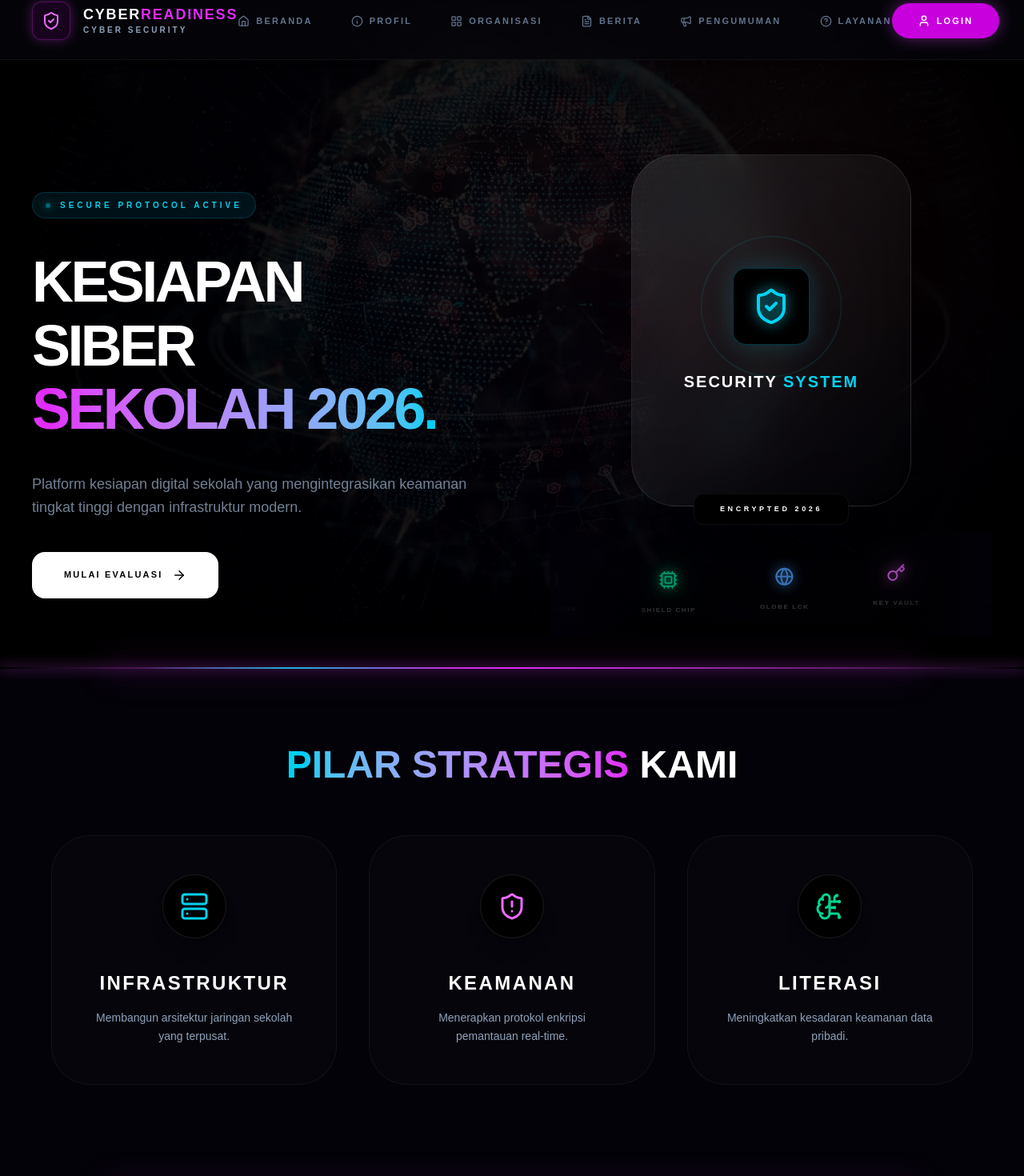
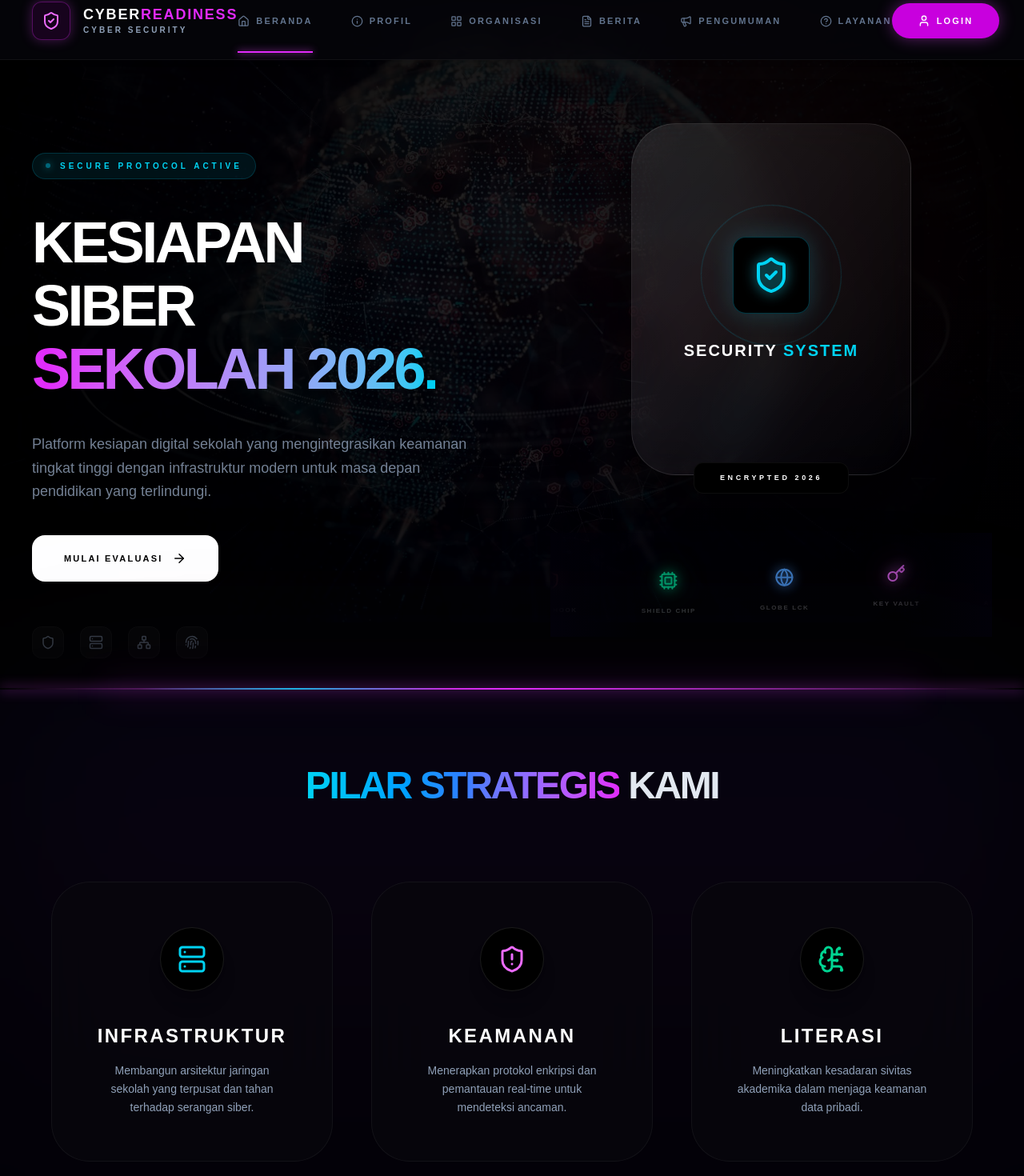
Before and after one commit to Edwinn1711/cyber-backend, a Next.js app: page / in a window 1280 px wide. Shown: the part 22-1492 px from the top of the page at 80% size. Built offline with nearby package versions, Linux system fonts and the light colour scheme.

Commit message:
fix: total cleanup of JSX tags and syntax errors

```diff
--- a/app/(loginregister)/page.tsx
+++ b/app/(loginregister)/page.tsx
@@ -636,14 +636,15 @@ export default function CyberLandingDark() {
 
   return (
     <div className="flex flex-col min-h-screen w-full bg-black text-slate-200 overflow-x-hidden selection:bg-fuchsia-500/30 relative">
-
-      {/* 1. BACKGROUND GLOBAL */}
       <PersistentUniverse bgIdx={bgIdx} />
       <UltraGodTierParticleSystem />
 
-      {/* 2. HEADER NAVBAR */}
+
+
       <header className="fixed top-0 left-0 right-0 z-[100] w-full border-b border-white/5 bg-[#05050a]/80 backdrop-blur-xl shadow-md">
   <div className="max-w-[1400px] mx-auto px-6 lg:px-10 h-20 lg:h-24 flex items-center justify-between">
+
+    {/* AREA KIRI: LOGO */}
     <div className="flex items-center gap-3 lg:gap-4 shrink-0 relative z-[110]">
        <div className="w-10 h-10 lg:w-12 lg:h-12 bg-fuchsia-600/10 border border-fuchsia-500/30 rounded-xl flex items-center justify-center shadow-[0_0_15px_rgba(217,70,239,0.3)]">
           <ShieldCheck size={24} className="text-fuchsia-400" />
@@ -654,31 +655,70 @@ export default function CyberLandingDark() {
        </div>
     </div>
 
+    {/* AREA TENGAH: NAVIGASI DESKTOP (Tetap Hidden di HP) */}
     <nav className="hidden lg:flex flex-1 justify-center items-center gap-8 xl:gap-12 h-full">
-            {[ { icon: Home, label: 'Beranda', active: true }, { icon: Info, label: 'Profil' }, { icon: LayoutGrid, label: 'Organisasi' }, { icon: FileText, label: 'Berita' }, { icon: Megaphone, label: 'Pengumuman' }, { icon: HelpCircle, label: 'Layanan' } ].map((item, idx) => (
+        {[
+          { icon: Home, label: 'Beranda', active: true },
+          { icon: Info, label: 'Profil' },
+          { icon: LayoutGrid, label: 'Organisasi' },
+          { icon: FileText, label: 'Berita' },
+          { icon: Megaphone, label: 'Pengumuman' },
+          { icon: HelpCircle, label: 'Layanan' }
+        ].map((item, idx) => (
           <div key={idx} className="relative flex items-center gap-2 text-[11px] uppercase tracking-[0.2em] font-black cursor-pointer transition-colors text-slate-500 hover:text-white group">
             <item.icon size={15} className="group-hover:text-fuchsia-400" />
             {item.label}
+            {item.active && <div className="absolute -bottom-8 w-full h-[2px] bg-fuchsia-500 shadow-[0_0_10px_#d946ef]" />}
           </div>
         ))}
     </nav>
 
+    {/* AREA KANAN: LOGIN + HAMBURGER (Mobile) */}
     <div className="flex items-center gap-4 relative z-[110]">
-            <button onClick={() => setIsLoginOpen(true)} className="flex items-center gap-2 px-5 py-2.5 lg:px-8 lg:py-3.5 bg-fuchsia-600 text-white rounded-full font-black text-[10px] lg:text-[11px] tracking-[0.2em] uppercase hover:bg-fuchsia-500 transition-all shadow-[0_0_20px_rgba(217,70,239,0.4)]">
+      <button
+          onClick={() => setIsLoginOpen(true)}
+          className="flex items-center gap-2 px-5 py-2.5 lg:px-8 lg:py-3.5 bg-fuchsia-600 text-white rounded-full font-black text-[10px] lg:text-[11px] tracking-[0.2em] uppercase hover:bg-fuchsia-500 transition-all shadow-[0_0_20px_rgba(217,70,239,0.4)]"
+      >
           <User size={16} /> <span className="hidden sm:inline">LOGIN</span>
       </button>
-            <button onClick={() => setIsMobileMenuOpen(!isMobileMenuOpen)} className="lg:hidden p-2.5 bg-white/5 border border-white/10 rounded-xl text-white">
+
+      {/* Tombol Hamburger - HANYA MUNCUL DI HP */}
+      <button
+        onClick={() => setIsMobileMenuOpen(!isMobileMenuOpen)}
+        className="lg:hidden p-2.5 bg-white/5 border border-white/10 rounded-xl text-white hover:bg-white/10 transition-all"
+      >
         {isMobileMenuOpen ? <X size={24} /> : <LayoutGrid size={24} />}
       </button>
     </div>
+
   </div>
 
+  {/* ========================================================================= */}
+  {/* OVERLAY MENU MOBILE (MUNCUL SAAT KLIK HAMBURGER)                         */}
+  {/* ========================================================================= */}
   <AnimatePresence>
     {isMobileMenuOpen && (
-            <motion.div initial={{ opacity: 0, y: -20 }} animate={{ opacity: 1, y: 0 }} exit={{ opacity: 0, y: -20 }} className="absolute top-full left-0 w-full bg-[#05050a]/95 backdrop-blur-2xl border-b border-white/10 py-8 px-6 lg:hidden flex flex-col gap-6 shadow-2xl">
-              {[ { icon: Home, label: 'Beranda' }, { icon: Info, label: 'Profil' }, { icon: LayoutGrid, label: 'Organisasi' }, { icon: FileText, label: 'Berita' }, { icon: Megaphone, label: 'Pengumuman' }, { icon: HelpCircle, label: 'Layanan' } ].map((item, idx) => (
-                <div key={idx} onClick={() => setIsMobileMenuOpen(false)} className="flex items-center gap-4 p-4 rounded-2xl bg-white/5 text-slate-300 font-bold tracking-widest text-xs uppercase hover:text-fuchsia-400">
-                  <item.icon size={18} /> {item.label}
+      <motion.div
+        initial={{ opacity: 0, y: -20 }}
+        animate={{ opacity: 1, y: 0 }}
+        exit={{ opacity: 0, y: -20 }}
+        className="absolute top-full left-0 w-full bg-[#05050a]/95 backdrop-blur-2xl border-b border-white/10 py-8 px-6 lg:hidden flex flex-col gap-6 shadow-2xl"
+      >
+        {[
+          { icon: Home, label: 'Beranda' },
+          { icon: Info, label: 'Profil' },
+          { icon: LayoutGrid, label: 'Organisasi' },
+          { icon: FileText, label: 'Berita' },
+          { icon: Megaphone, label: 'Pengumuman' },
+          { icon: HelpCircle, label: 'Layanan' }
+        ].map((item, idx) => (
+          <div
+            key={idx}
+            onClick={() => setIsMobileMenuOpen(false)}
+            className="flex items-center gap-4 p-4 rounded-2xl bg-white/5 border border-white/5 text-slate-300 font-bold tracking-widest text-xs uppercase hover:bg-fuchsia-600/20 hover:text-fuchsia-400 transition-all"
+          >
+            <item.icon size={18} />
+            {item.label}
           </div>
         ))}
       </motion.div>
@@ -686,15 +726,26 @@ export default function CyberLandingDark() {
   </AnimatePresence>
 </header>
 
-      {/* 3. KONTEN UTAMA */}
-      <main className="relative z-10 w-full pt-24 lg:pt-44">
+      {/* ========================================================================= */}
+      {/* KONTEN UTAMA (SISTEM 5 HALAMAN DENGAN PEMISAH BERCAHAYA)                   */}
+      {/* ========================================================================= */}
+      <div className="relative z-10 w-full pt-36 lg:pt-44">
 
-        {/* --- HALAMAN 1: HERO --- */}
-        <section className="relative min-h-screen lg:min-h-[calc(100vh-120px)] flex items-center justify-center w-full max-w-[1400px] mx-auto px-6 lg:px-10 pt-24 pb-10 lg:py-0">
-           <div className="flex flex-col lg:grid lg:grid-cols-2 gap-6 lg:gap-24 items-center w-full">
-              <div className="relative w-full flex flex-col items-center justify-center order-1 lg:order-2 gap-2 lg:gap-6">
+{/* ========================================================================= */}
+        {/* SECTION 1: HERO (MOBILE: CENTER + STACKED | DESKTOP: LEFT + SIDE-BY-SIDE) */}
+        {/* ========================================================================= */}
+        <section className="relative min-h-screen lg:min-h-[calc(100vh-120px)] flex items-center justify-center w-full max-w-[1400px] mx-auto px-6 lg:px-10 pt-28 pb-10 lg:py-0">
+           <div className="flex flex-col lg:grid lg:grid-cols-2 gap-16 lg:gap-24 items-center w-full">
+
+{/* --- AREA WIDGET & MARQUEE (REVISI: BALANCE & PROPORTIONAL) --- */}
+<div className="relative w-full flex flex-col items-center justify-center order-1 lg:order-2 pt-10 lg:pt-0 pb-32 lg:pb-16 gap-12 lg:gap-16">
+
+                 {/* 3D SECURITY CARD */}
                  <div className="relative" style={{ perspective: 2000 }}>
-                    <motion.div style={{ rotateX, rotateY, transformStyle: "preserve-3d" }} className="relative w-[240px] h-[300px] sm:w-[280px] sm:h-[350px] lg:w-[350px] lg:h-[440px] bg-gradient-to-br from-white/10 to-transparent backdrop-blur-xl rounded-[2.5rem] lg:rounded-[3.5rem] p-1 shadow-2xl border border-white/10 flex flex-col items-center justify-center group/card">
+                    <motion.div
+                       style={{ rotateX, rotateY, transformStyle: "preserve-3d" }}
+                       className="relative w-[240px] h-[300px] sm:w-[280px] sm:h-[350px] lg:w-[350px] lg:h-[440px] bg-gradient-to-br from-white/10 to-transparent backdrop-blur-xl rounded-[2.5rem] lg:rounded-[3.5rem] p-1 shadow-[0_40px_80px_rgba(0,0,0,0.6)] border border-white/10 flex flex-col items-center justify-center group/card"
+                    >
                        <div className="relative flex items-center justify-center mb-6 lg:mb-8" style={{ transform: "translateZ(60px)" }}>
                           <div className="absolute w-32 h-32 lg:w-44 lg:h-44 border border-cyan-500/20 rounded-full animate-[spin_20s_linear_infinite]" />
                           <div className="w-16 h-16 lg:w-24 lg:h-24 bg-black border border-cyan-500/30 rounded-2xl flex items-center justify-center shadow-[0_0_30px_rgba(34,211,238,0.2)]">
@@ -702,92 +753,194 @@ export default function CyberLandingDark() {
                           </div>
                        </div>
                        <div className="text-center" style={{ transform: "translateZ(40px)" }}>
-                          <h3 className="text-lg lg:text-xl font-black text-white tracking-[0.1em] uppercase">Security <span className="text-cyan-400">System</span></h3>
+                          <h3 className="text-lg lg:text-xl font-black text-white tracking-[0.1em] uppercase">
+                             Security <span className="text-cyan-400">System</span>
+                          </h3>
                        </div>
-                       <div className="absolute -bottom-4 lg:-bottom-6 px-8 py-3 bg-black border border-white/5 text-white rounded-xl text-[7px] lg:text-[9px] font-black tracking-[0.4em]" style={{ transform: "translateZ(70px)" }}>ENCRYPTED 2026</div>
+                       <div className="absolute -bottom-4 lg:-bottom-6 px-8 py-3 bg-black border border-white/5 text-white rounded-xl text-[7px] lg:text-[9px] font-black tracking-[0.4em]" style={{ transform: "translateZ(70px)" }}>
+                         ENCRYPTED 2026
+                       </div>
                     </motion.div>
                  </div>
-                 <div className="w-full max-w-[100vw]"><CyberHiveMarquee /></div>
+
+                 {/* LOGO MARQUEE - Diberi Jarak Pas Melalui Gap Container */}
+                 <div className="w-full max-w-[100vw]">
+                    <CyberHiveMarquee />
                  </div>
-              <div className="flex flex-col items-center lg:items-start text-center lg:text-left space-y-6 lg:space-y-10 w-full order-2 lg:order-1 pt-2 lg:pt-0">
-                 <div className="inline-flex items-center gap-3 px-4 py-2 bg-cyan-500/10 border border-cyan-500/20 text-cyan-400 rounded-full text-[9px] lg:text-[10px] font-black tracking-[0.4em] uppercase backdrop-blur-md">
-                   <div className="w-1.5 h-1.5 rounded-full bg-cyan-500 animate-pulse shadow-[0_0_10px_#22d3ee]"/> SECURE PROTOCOL ACTIVE
+
               </div>
-                 <h2 className="text-4xl sm:text-5xl lg:text-7xl font-black text-white tracking-tighter leading-[1.1] uppercase">Kesiapan Siber <br/><span className="text-transparent bg-clip-text bg-gradient-to-r from-blue-400 via-fuchsia-500 to-cyan-400 animate-gradient-x">Sekolah 2026.</span></h2>
-                 <p className="text-sm lg:text-lg font-medium text-slate-400 leading-relaxed max-w-xl opacity-80">Platform kesiapan digital sekolah yang mengintegrasikan keamanan tingkat tinggi dengan infrastruktur modern.</p>
+
+              {/* --- AREA TEKS (HP: BAWAH | LAPTOP: KIRI) --- */}
+              <div className="flex flex-col items-center lg:items-start text-center lg:text-left space-y-8 lg:space-y-10 w-full order-2 lg:order-1">
+                 <motion.div
+                    initial={{ opacity: 0, y: 10 }}
+                    animate={{ opacity: 1, y: 0 }}
+                    className="inline-flex items-center gap-3 px-4 py-2 bg-cyan-500/10 border border-cyan-500/20 text-cyan-400 rounded-full text-[9px] lg:text-[10px] font-black tracking-[0.4em] uppercase backdrop-blur-md"
+                 >
+                   <div className="w-1.5 h-1.5 rounded-full bg-cyan-500 animate-pulse shadow-[0_0_10px_#22d3ee]"/>
+                   SECURE PROTOCOL ACTIVE
+                 </motion.div>
+
+                 <h2 className="text-4xl sm:text-5xl lg:text-7xl font-black text-white tracking-tighter leading-[1.1] uppercase">
+                    Kesiapan Siber <br/>
+                    <span className="text-transparent bg-clip-text bg-gradient-to-r from-blue-400 via-fuchsia-500 to-cyan-400 animate-gradient-x">
+                       Sekolah 2026.
+                    </span>
+                 </h2>
+
+                 <p className="text-sm lg:text-lg font-medium text-slate-400 leading-relaxed max-w-xl opacity-80">
+                    Platform kesiapan digital sekolah yang mengintegrasikan keamanan tingkat tinggi dengan infrastruktur modern untuk masa depan pendidikan yang terlindungi.
+                 </p>
+
                  <div className="w-full flex justify-center lg:justify-start">
-                   <button onClick={() => setIsLoginOpen(true)} className="group relative w-full sm:w-auto px-10 py-5 bg-white text-black rounded-2xl font-black text-[11px] tracking-[0.2em] uppercase transition-all hover:bg-cyan-400 hover:text-white shadow-xl flex items-center justify-center gap-3">
+                   <button onClick={() => setIsLoginOpen(true)} className="group relative w-full sm:w-auto px-10 py-5 bg-white text-black rounded-2xl font-black text-[11px] tracking-[0.2em] uppercase transition-all hover:bg-cyan-400 hover:text-white hover:shadow-[0_0_30px_rgba(34,211,238,0.5)] flex items-center justify-center gap-3 shadow-xl">
                       Mulai Evaluasi <ArrowRight size={18} className="group-hover:translate-x-2 transition-transform"/>
                    </button>
                  </div>
+
+                 {/* Mini Icons Row (Optional, sesuai seleramu) */}
+                 <div className="pt-4 flex flex-wrap items-center justify-center lg:justify-start gap-5 opacity-40">
+                    {[ Shield, Server, Network, Fingerprint ].map((Icon, i) => (
+                      <div key={i} className="w-10 h-10 rounded-xl border border-white/5 bg-white/5 flex items-center justify-center text-slate-400">
+                         <Icon size={18} />
                       </div>
+                    ))}
+                 </div>
+              </div>
+
            </div>
         </section>
 
         <SectionDivider />
 
-        {/* --- HALAMAN 2: PILAR STRATEGIS --- */}
-        <section className="relative w-full bg-[#030208] z-20 pb-32 pt-24 border-b border-white/5 shadow-2xl">
-          <div className="max-w-[1600px] mx-auto px-6 lg:px-16 relative z-10 text-center">
-            <h2 className="text-3xl lg:text-5xl font-black text-white uppercase mb-16"><span className="text-transparent bg-clip-text bg-gradient-to-r from-cyan-400 to-fuchsia-500">Pilar Strategis</span> Kami</h2>
-            <div className="grid grid-cols-1 md:grid-cols-3 gap-10">
-              {[ { t: "Infrastruktur", i: Server, c: "text-cyan-400", d: "Membangun arsitektur jaringan sekolah yang terpusat." }, { t: "Keamanan", i: ShieldAlert, c: "text-fuchsia-400", d: "Menerapkan protokol enkripsi pemantauan real-time." }, { t: "Literasi", i: BrainCircuit, c: "text-emerald-400", d: "Meningkatkan kesadaran keamanan data pribadi." } ].map((item, i) => (
-                <div key={i} className="bg-[#08070d]/80 border border-white/5 p-12 rounded-[3rem] hover:border-white/20 transition-all">
+{/* --- HALAMAN 2: PILAR STRATEGIS (DIBUAT LEBAR) --- */}
+<div className="relative w-full bg-[#030208] z-20 pb-32 pt-24 shadow-[0_-30px_60px_rgba(0,0,0,0.8)] border-b border-white/5">
+           <div className="absolute top-0 inset-x-0 h-[600px] bg-gradient-to-b from-indigo-900/10 via-fuchsia-900/5 to-transparent blur-[120px] pointer-events-none" />
+
+           {/* UBAH KE max-w-[1600px] DAN px-16 DISINI JUGA */}
+           <section className="max-w-[1600px] mx-auto px-6 lg:px-16 relative z-10">
+               <div className="text-center mb-24">
+                 <h2 className="text-4xl lg:text-5xl font-black tracking-tighter uppercase mb-6">
+                   <span className="text-transparent bg-clip-text bg-gradient-to-r from-cyan-400 via-blue-500 to-fuchsia-500">Pilar Strategis</span> Kami
+                 </h2>
+               </div>
+               <div className="grid grid-cols-1 md:grid-cols-3 gap-10 lg:gap-12">
+                  {[
+                    { t: "Infrastruktur", i: Server, c: "text-cyan-400", d: "Membangun arsitektur jaringan sekolah yang terpusat dan tahan terhadap serangan siber." },
+                    { t: "Keamanan", i: ShieldAlert, c: "text-fuchsia-400", d: "Menerapkan protokol enkripsi dan pemantauan real-time untuk mendeteksi ancaman." },
+                    { t: "Literasi", i: BrainCircuit, c: "text-emerald-400", d: "Meningkatkan kesadaran sivitas akademika dalam menjaga keamanan data pribadi." }
+                  ].map((item, i) => (
+                    <div key={i} className="bg-[#08070d]/80 backdrop-blur-2xl border border-white/5 rounded-[3rem] p-12 lg:p-14 text-center hover:border-white/20 transition-all duration-500 hover:-translate-y-2">
                        <div className="w-20 h-20 bg-black border border-white/10 rounded-full flex items-center justify-center mb-10 mx-auto shadow-xl"><item.i size={36} className={item.c} /></div>
                        <h3 className="text-2xl font-black text-white mb-4 uppercase tracking-widest">{item.t}</h3>
                        <p className="text-sm text-slate-400 leading-relaxed">{item.d}</p>
                     </div>
                   ))}
                </div>
+           </section>
         </div>
-        </section>
 
         <SectionDivider />
+
+        <SectionDivider />
+
+{/* HALAMAN 3: VISI MISI (SUDAH FULL PAGE SEKARANG) */}
 <VisiMisiSection bgIdx={bgIdx} />
 
 <SectionDivider />
+
+{/* HALAMAN 4: METRIK STATISTIK (FULL PAGE) */}
 <SecurityStatsSection />
 
 <SectionDivider />
+
+{/* HALAMAN 5: INFRASTRUKTUR (FULL PAGE VIDEO) */}
 <CyberInfrastructureSection />
 
+{/* HALAMAN 6 & 7: PROTOKOL & BLOG */}
 <SectionDivider />
 <ReadinessProtocolSection />
-
 <SectionDivider />
 <CyberBlogSection />
 
 <CyberFooter />
-      </main>
 
-      {/* 4. MODAL LOGIN */}
-      <AnimatePresence>
-        {isLoginOpen && (
-          <motion.div initial={{ opacity: 0 }} animate={{ opacity: 1 }} exit={{ opacity: 0 }} className="fixed inset-0 z-[5000] flex items-center justify-center p-4 bg-black/80 backdrop-blur-xl">
-            <motion.div initial={{ scale: 0.9, y: 30 }} animate={{ scale: 1, y: 0 }} exit={{ scale: 0.9, y: 20 }} className={`relative w-full ${activeTab === 'REGISTER' ? 'max-w-[450px]' : 'max-w-sm'} bg-[#0a0a0f]/95 border border-white/10 rounded-[2.5rem] p-10 shadow-2xl overflow-hidden`}>
-              <div className="absolute top-0 left-0 w-full h-1.5 bg-gradient-to-r from-violet-500 via-fuchsia-500 to-indigo-500" />
-              <button onClick={() => setIsLoginOpen(false)} className="absolute top-6 right-6 p-2 text-slate-400 hover:text-white"><X size={16} /></button>
-              <div className="mx-auto w-12 h-12 border border-fuchsia-500/50 rounded-2xl flex items-center justify-center mb-6"><ShieldCheck className="text-fuchsia-400" size={24} /></div>
-              <div className="mb-8 text-center"><h2 className="text-2xl font-black text-white uppercase mb-1">PORTAL <span className="text-fuchsia-500">AKSES</span></h2></div>
-              <form onSubmit={handleAuthenticate} className="space-y-4">
-                <input type="text" placeholder="USER" value={username} onChange={(e)=>setUsername(e.target.value)} className="w-full bg-black/60 border border-white/5 rounded-2xl py-4 px-6 text-white text-xs font-bold" />
-                <input type="password" placeholder="PASS" value={password} onChange={(e)=>setPassword(e.target.value)} className="w-full bg-black/60 border border-white/5 rounded-2xl py-4 px-6 text-white text-xs font-bold" />
-                <button type="submit" className="w-full py-4 bg-fuchsia-600 rounded-2xl font-black text-white text-xs uppercase shadow-lg">OTENTIKASI</button>
-              </form>
-            </motion.div>
-          </motion.div>
-        )}
-      </AnimatePresence>
+
+      </div>
 
       <style dangerouslySetInnerHTML={{ __html: `
-        @keyframes gradient-x { 0% { background-position: 0% 50%; } 50% { background-position: 100% 50%; } 100% { background-position: 0% 50%; } }
-        .animate-gradient-x { background-size: 200% 200%; animation: gradient-x 5s ease infinite; }
-        @keyframes scanner { 0% { top: 0%; opacity: 0; } 10% { opacity: 1; } 90% { opacity: 1; } 100% { top: 100%; opacity: 0; } }
-        .animate-scanner { animation: scanner 3s linear infinite; }
-        .bg-grid-static { background-image: linear-gradient(to right, rgba(255, 255, 255, 0.05) 1px, transparent 1px), linear-gradient(to bottom, rgba(255, 255, 255, 0.05) 1px, transparent 1px); background-size: 60px 60px; }
-        ::-webkit-scrollbar { width: 6px; }
-        ::-webkit-scrollbar-track { background: #020108; }
-        ::-webkit-scrollbar-thumb { background: linear-gradient(to bottom, #22d3ee, #d946ef); border-radius: 10px; }
+        /* 1. Animasi Gradasi Teks Bergerak (Hero & Judul) */
+        @keyframes gradient-x {
+          0% { background-position: 0% 50%; }
+          50% { background-position: 100% 50%; }
+          100% { background-position: 0% 50%; }
+        }
+        .animate-gradient-x {
+          background-size: 200% 200%;
+          animation: gradient-x 5s ease infinite;
+        }
+
+        /* 2. Animasi Laser Scanner pada Card Modul */
+        @keyframes scanner {
+          0% { top: 0%; opacity: 0; }
+          10% { opacity: 1; }
+          90% { opacity: 1; }
+          100% { top: 100%; opacity: 0; }
+        }
+        .animate-scanner {
+          animation: scanner 3s linear infinite;
+        }
+
+        /* 3. Animasi Hologram Scan (Lama) */
+        @keyframes hologram-scan {
+          0% { top: -10%; opacity: 0; }
+          10% { opacity: 0.6; }
+          90% { opacity: 0.6; }
+          100% { top: 110%; opacity: 0; }
+        }
+        .animate-hologram-scan {
+          animation: hologram-scan 3s ease-in-out infinite;
+        }
+
+        /* 4. Background Grid Statis */
+        .bg-grid-static {
+          background-image: linear-gradient(to right, rgba(255, 255, 255, 0.05) 1px, transparent 1px),
+                            linear-gradient(to bottom, rgba(255, 255, 255, 0.05) 1px, transparent 1px);
+          background-size: 60px 60px;
+        }
+
+        /* 5. Custom Selection & Input Fixes */
+        ::selection { background: #06b6d4; color: white; }
+
+        input:-webkit-autofill,
+        input:-webkit-autofill:hover,
+        input:-webkit-autofill:focus,
+        input:-webkit-autofill:active {
+            -webkit-box-shadow: 0 0 0 30px #050505 inset !important;
+            -webkit-text-fill-color: white !important;
+            transition: background-color 5000s ease-in-out 0s;
+        }
+
+        input[type="date"]::-webkit-calendar-picker-indicator {
+          filter: invert(1) hue-rotate(180deg) brightness(1.5);
+          opacity: 0.5;
+          cursor: pointer;
+        }
+
+        /* 6. Scrollbar Mewah (Biru ke Ungu) */
+        ::-webkit-scrollbar {
+          width: 6px;
+        }
+        ::-webkit-scrollbar-track {
+          background: #020108;
+        }
+        ::-webkit-scrollbar-thumb {
+          background: linear-gradient(to bottom, #22d3ee, #d946ef);
+          border-radius: 10px;
+        }
+
+        /* 7. Utilitas Tambahan */
+        .perspective-[2000px] { perspective: 2000px; }
       `}} />
     </div>
   );
```
Lines whose indentation alone changed are shown as unchanged.
